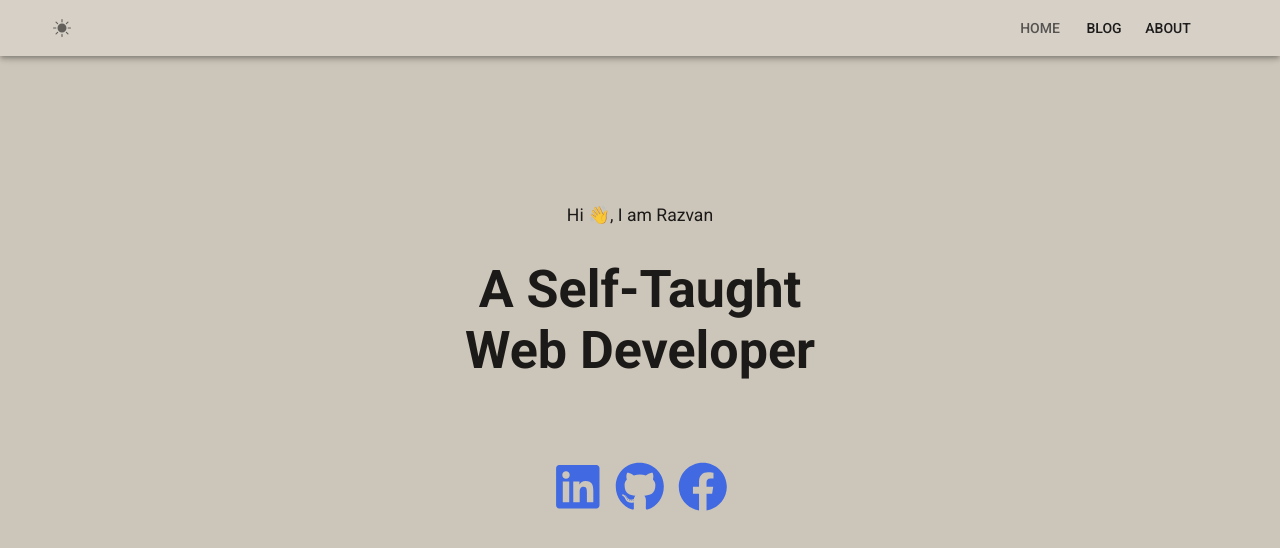
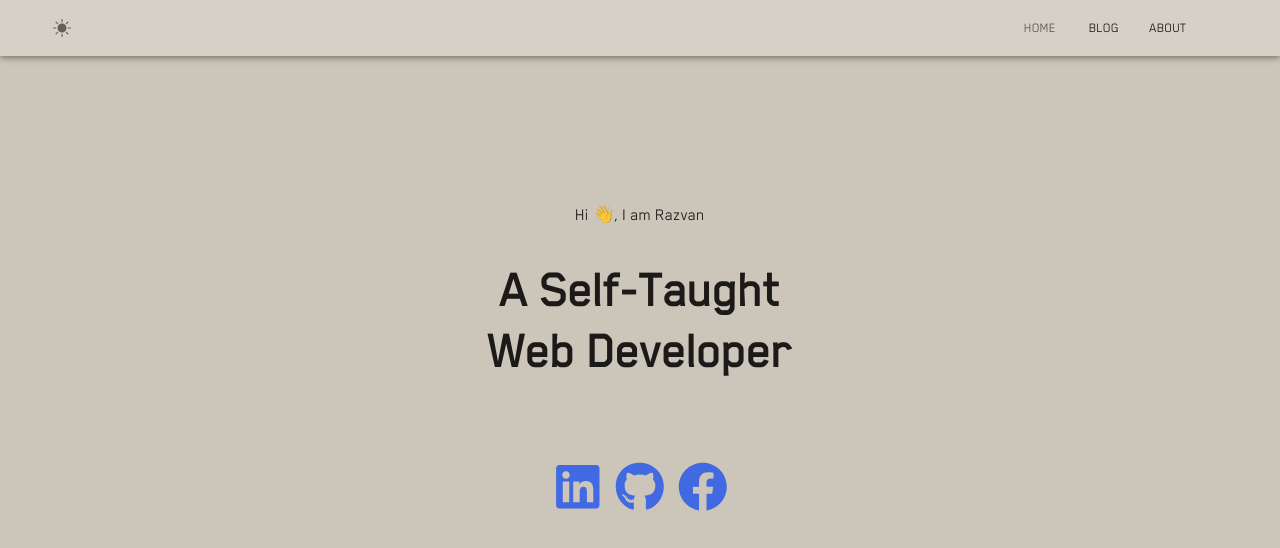
Before and after one commit to RazvanCretu/razvicodes-frontend, a React (Create React App) app: page /home in a window 1280 px wide. Shown: the top 548 px of the page. Built offline with nearby package versions, Linux system fonts and the light colour scheme; no server answers.

Commit message:
add Blender font-face

```diff
--- a/src/theme/index.js
+++ b/src/theme/index.js
@@ -3,6 +3,14 @@ import { ThemeProvider, createTheme } from "@mui/material/styles";
 import { light, dark } from "./palette";
 import CssBaseline from "@mui/material/CssBaseline";
 import Globals from "./globals";
+import BlenderProBook from "../fonts/Blender-Pro-Book.ttf";
+
+const fonts = `@font-face {
+  font-family: "Blender";
+  font-weight: 400;
+  font-style: normal;
+  src: local('Blender-Pro-Book'), url(${BlenderProBook}) format('truetype');
+}`;
 
 const Theme = ({ children }) => {
   const [theme, setTheme] = useState(getDefaultTheme());
@@ -19,7 +27,12 @@ const Theme = ({ children }) => {
       createTheme({
         ...(theme === "light" ? light : dark),
         typography: {
-          fontFamily: '"Roboto", "Blender"',
+          fontFamily: '"Blender", "Roboto"',
+        },
+        components: {
+          MuiCssBaseline: {
+            styleOverrides: `${fonts}`,
+          },
         },
       }),
     [theme]
```
